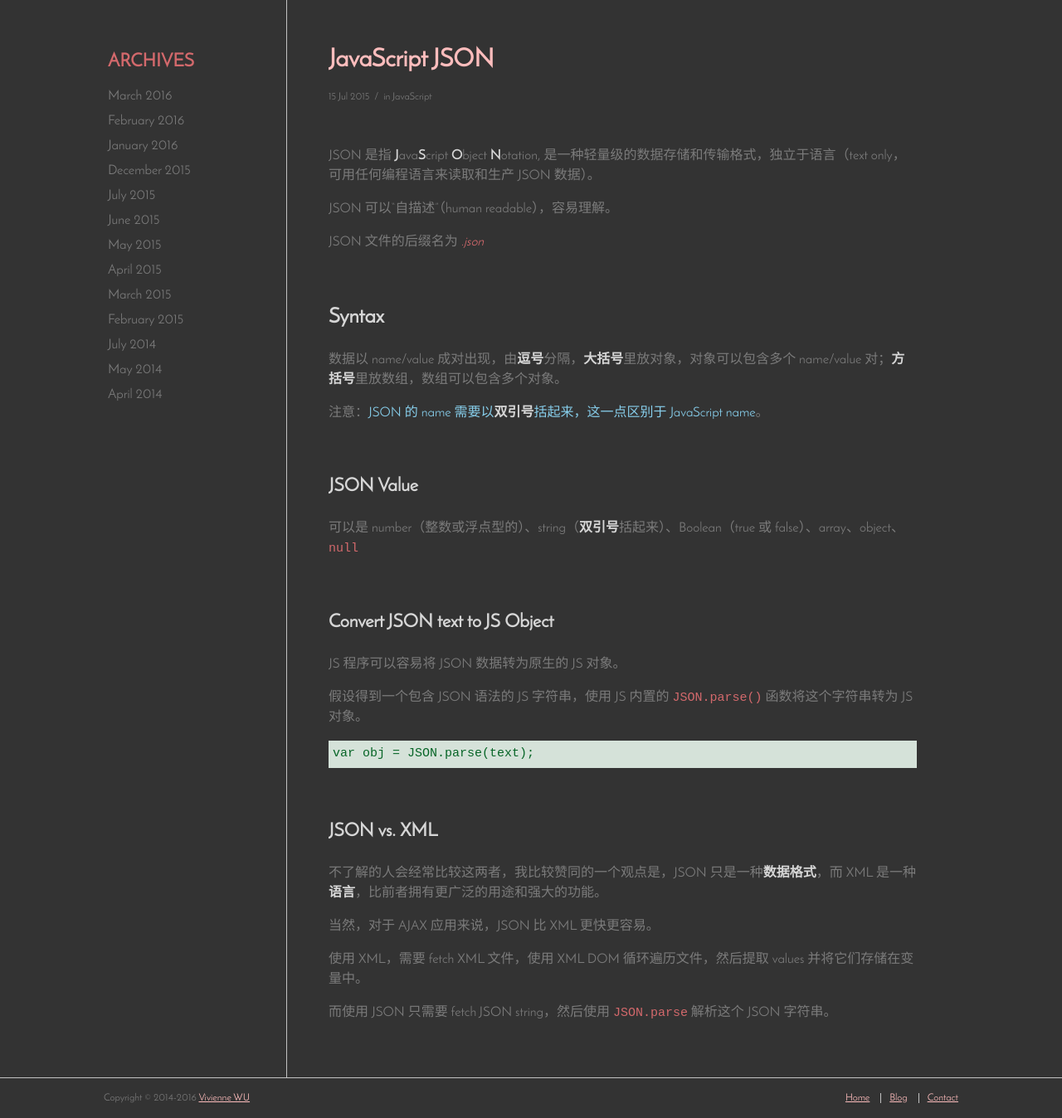
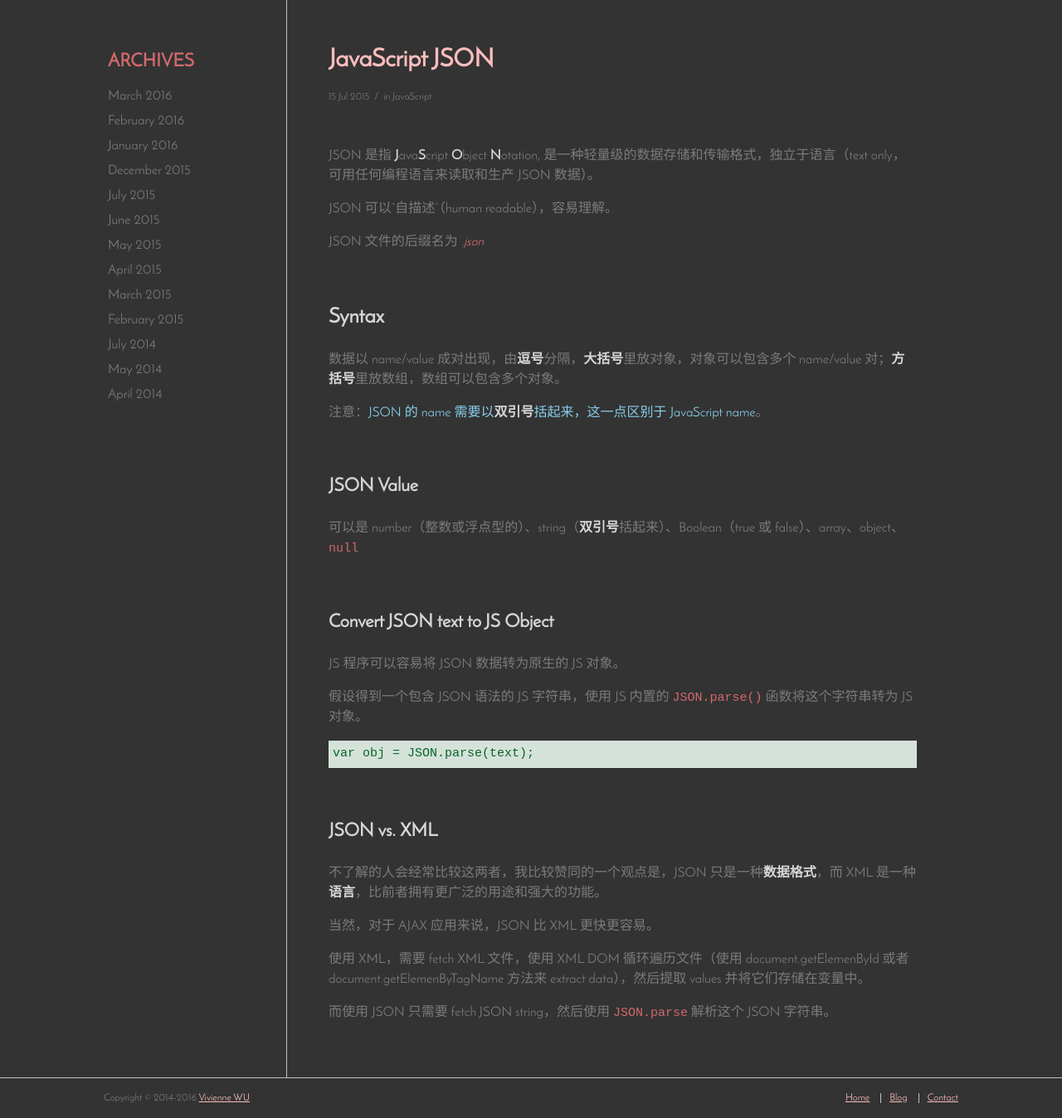
Before and after one commit to Vivi-wu/dive-into-web, a Jekyll site: the page built from _posts/2015-07-15-JavaScript-JSON.markdown, in a window 1280 px wide and 1348 px high. Shown: the whole window at 83% size. Built offline with Jekyll 4.4.1, drawn with Linux system fonts in a browser that asks for light colours; nearby versions of some CDN libraries.

Commit message:
add additional info about XML parse data

```diff
--- a/_posts/2015-07-15-JavaScript-JSON.markdown
+++ b/_posts/2015-07-15-JavaScript-JSON.markdown
@@ -32,6 +32,6 @@ JS 程序可以容易将 JSON 数据转为原生的 JS 对象。
 
 当然，对于 AJAX 应用来说，JSON 比 XML 更快更容易。
 
-使用 XML，需要 fetch XML 文件，使用 XML DOM 循环遍历文件，然后提取 values 并将它们存储在变量中。
+使用 XML，需要 fetch XML 文件，使用 XML DOM 循环遍历文件（使用 document.getElemenById 或者 document.getElemenByTagName 方法来 extract data），然后提取 values 并将它们存储在变量中。
 
 而使用 JSON 只需要 fetch JSON string，然后使用 `JSON.parse` 解析这个 JSON 字符串。
```
